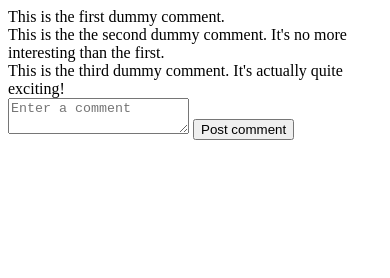
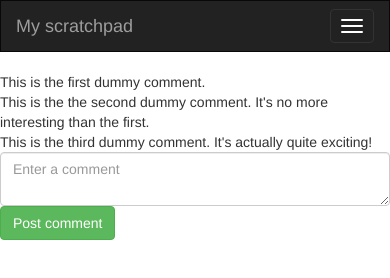
Before and after one commit to gregchapman-dev/music_site, a plain HTML site: page templates/main_page.html in a window 390 px wide. Drawn offline with nearby package versions, Linux system fonts and the light colour scheme.

Commit message:
Made the site prettier.

```diff
--- a/templates/main_page.html
+++ b/templates/main_page.html
@@ -1,29 +1,53 @@
 <html>
     <head>
+        <meta charset="utf-8">
+        <meta http-equiv="X-UA-Compatible" content="IE=edge">
+        <meta name="viewport" content="width=device-width, initial-scale=1">
+
+        <link
+            rel="stylesheet"
+            href="https://maxcdn.bootstrapcdn.com/bootstrap/3.3.5/css/bootstrap.min.css"
+            integrity="sha512-dTfge/zgoMYpP7QbHy4gWMEGsbsdZeCXz7irItjcC3sPUFtf0kuFbDz/ixG7ArTxmDjLXDmezHubeNikyKGVyQ=="
+            crossorigin="anonymous">
+
         <title>My scratchboard page</title>
     </head>
 
     <body>
+        <nav class="navbar navbar-inverse">
+            <div class="container">
+                <div class="navbar-header">
+                    <button type="button" class="navbar-toggle collapsed" data-toggle="collapse" data-target="#navbar" aria-expanded="false" aria-controls="navbar">
+                        <span class="sr-only">Toggle navigation</span>
+                        <span class="icon-bar"></span>
+                        <span class="icon-bar"></span>
+                        <span class="icon-bar"></span>
+                    </button>
+                    <a class="navbar-brand" href="#">My scratchpad</a>
+                </div>
+            </div>
+        </nav>
 
-        <div>
+        <div class="container">
+            <div class="row">
                 This is the first dummy comment.
             </div>
 
-        <div>
+            <div class="row">
                 This is the the second dummy comment.  It's no more interesting
                 than the first.
             </div>
 
-        <div>
+            <div class="row">
                 This is the third dummy comment.  It's actually quite exciting!
             </div>
 
-        <div>
+            <div class="row">
                 <form action="." method="POST">
-                <textarea name="contents" placeholder="Enter a comment"></textarea>
-                <input type="submit" value="Post comment">
+                    <textarea class="form-control" name="contents" placeholder="Enter a comment"></textarea>
+                    <input type="submit" class="btn btn-success" value="Post comment">
                 </form>
             </div>
-
+        </div><!-- /.container -->
     </body>
 </html>
```
Lines whose indentation alone changed are shown as unchanged.
